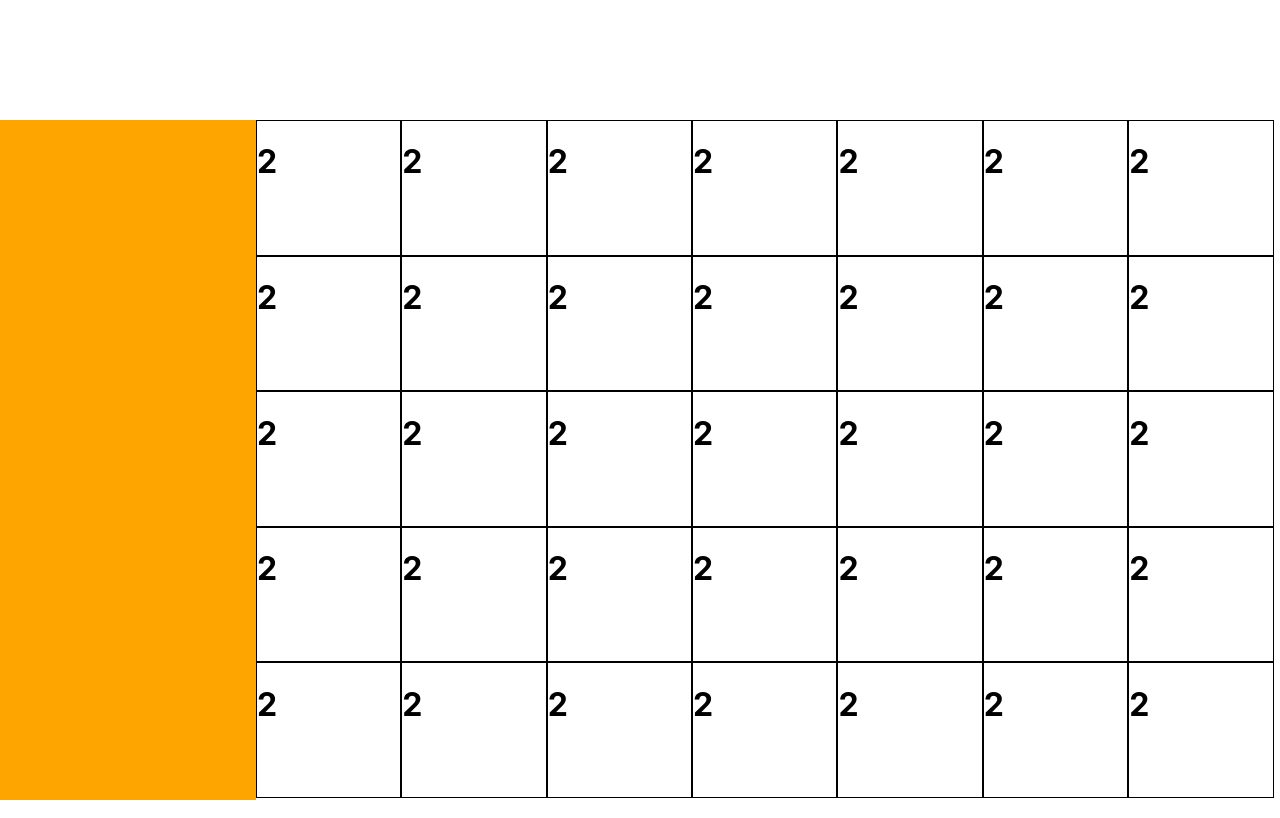
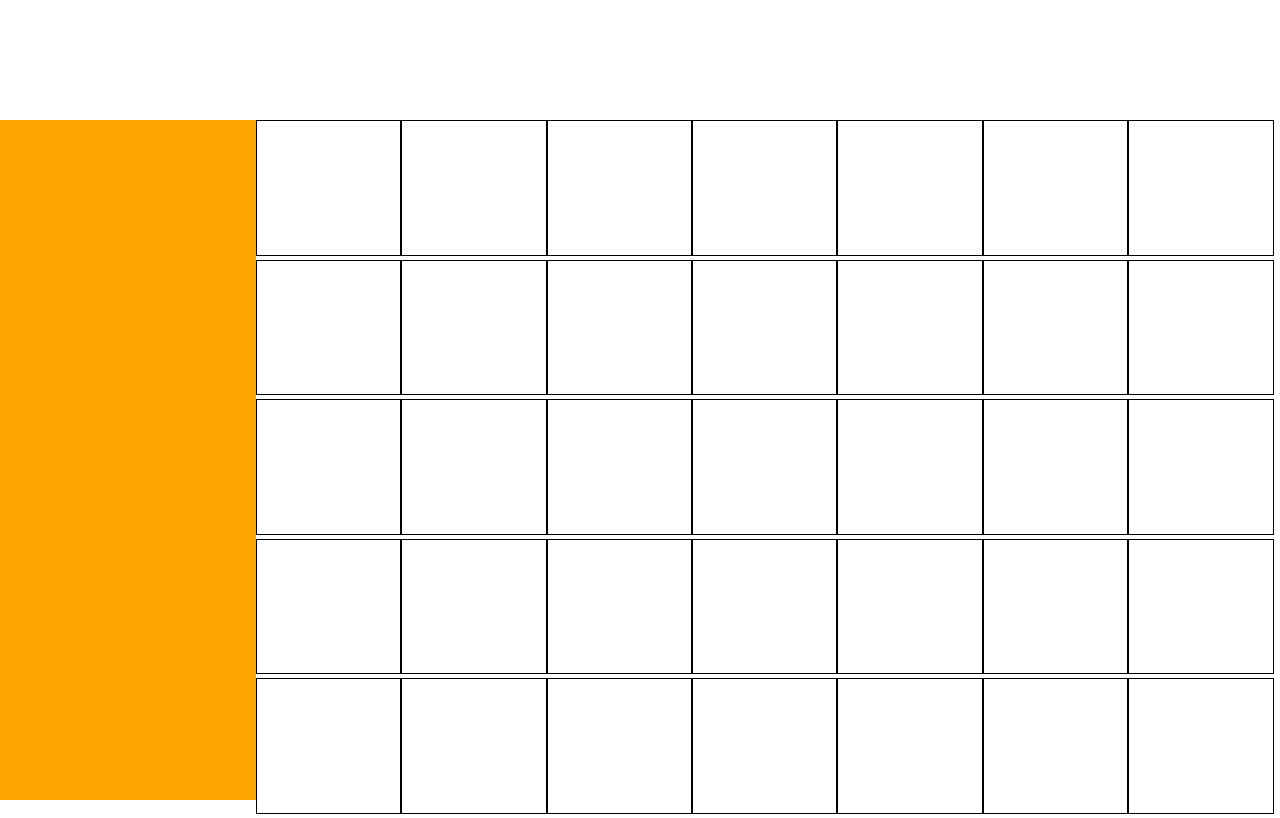
Before and after one commit to nickmckenney/calanderprojectMERN, a React (Create React App) app in the folder frontendcalendar/: page / in a window 1280 px wide. Built offline with nearby package versions, Linux system fonts and the light colour scheme.

Commit message:
added a state for empty text to add later on

```diff
--- a/frontendcalendar/src/Container.js
+++ b/frontendcalendar/src/Container.js
@@ -5,8 +5,7 @@ class Board extends React.Component {
   constructor(props) {
     super(props);
     this.state = {
-      squares: [],
-      text: ""
+      squares: []
     };
   }
 
--- a/frontendcalendar/src/Day.js
+++ b/frontendcalendar/src/Day.js
@@ -4,16 +4,13 @@ class Square extends React.Component {
   constructor(props) {
     super(props);
     this.state = {
-      text: "2"
+      addText: ""
     };
   }
 
   render() {
-    return (
-      <div className="square" onClick={() => this.props.onClick()}>
-        <h1>{this.state.text}</h1>
-      </div>
-    );
+    //   let boxes=this.
+    return <div className="square" onClick={() => this.props.onClick()}></div>;
   }
 }
 export default Square;
```
